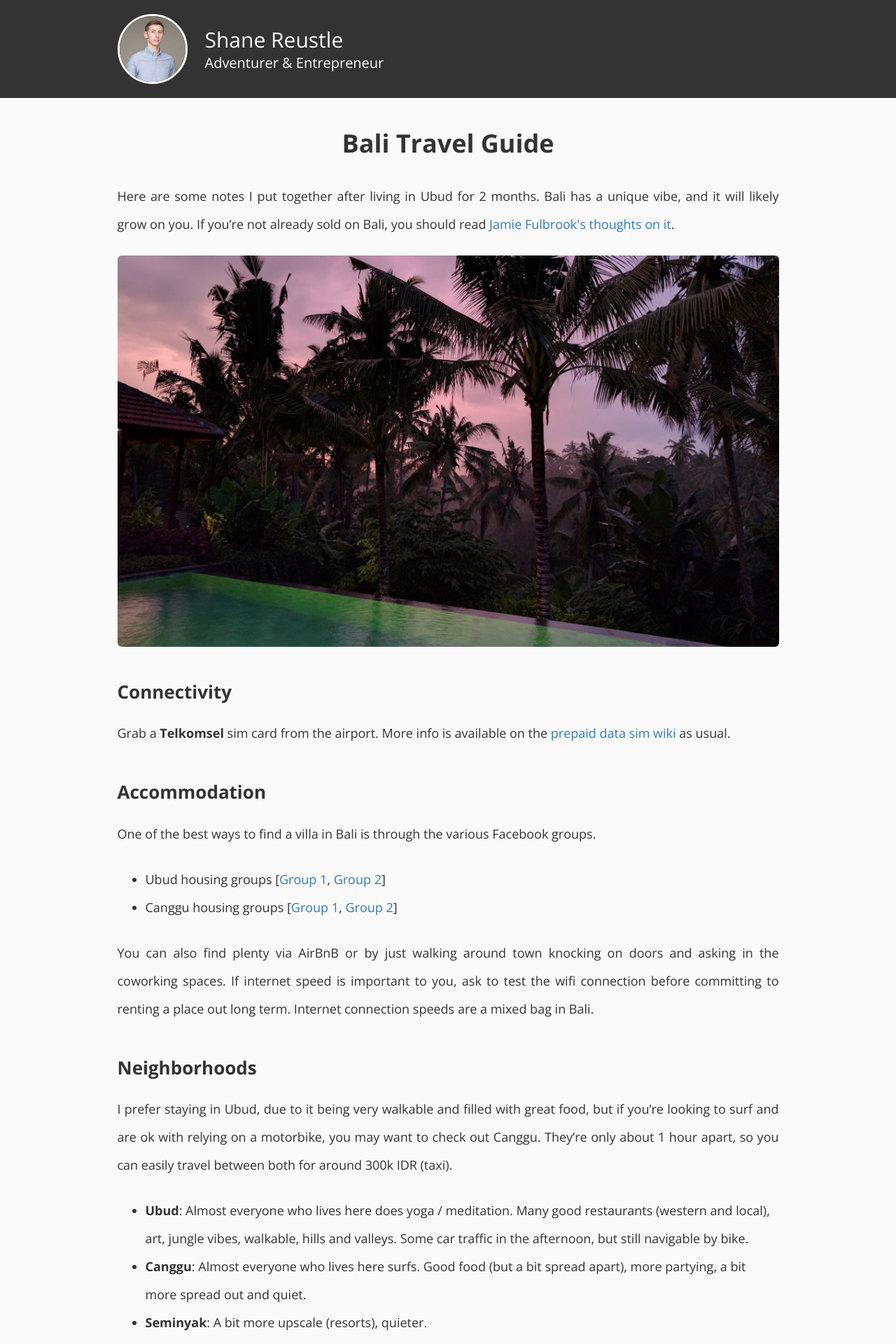
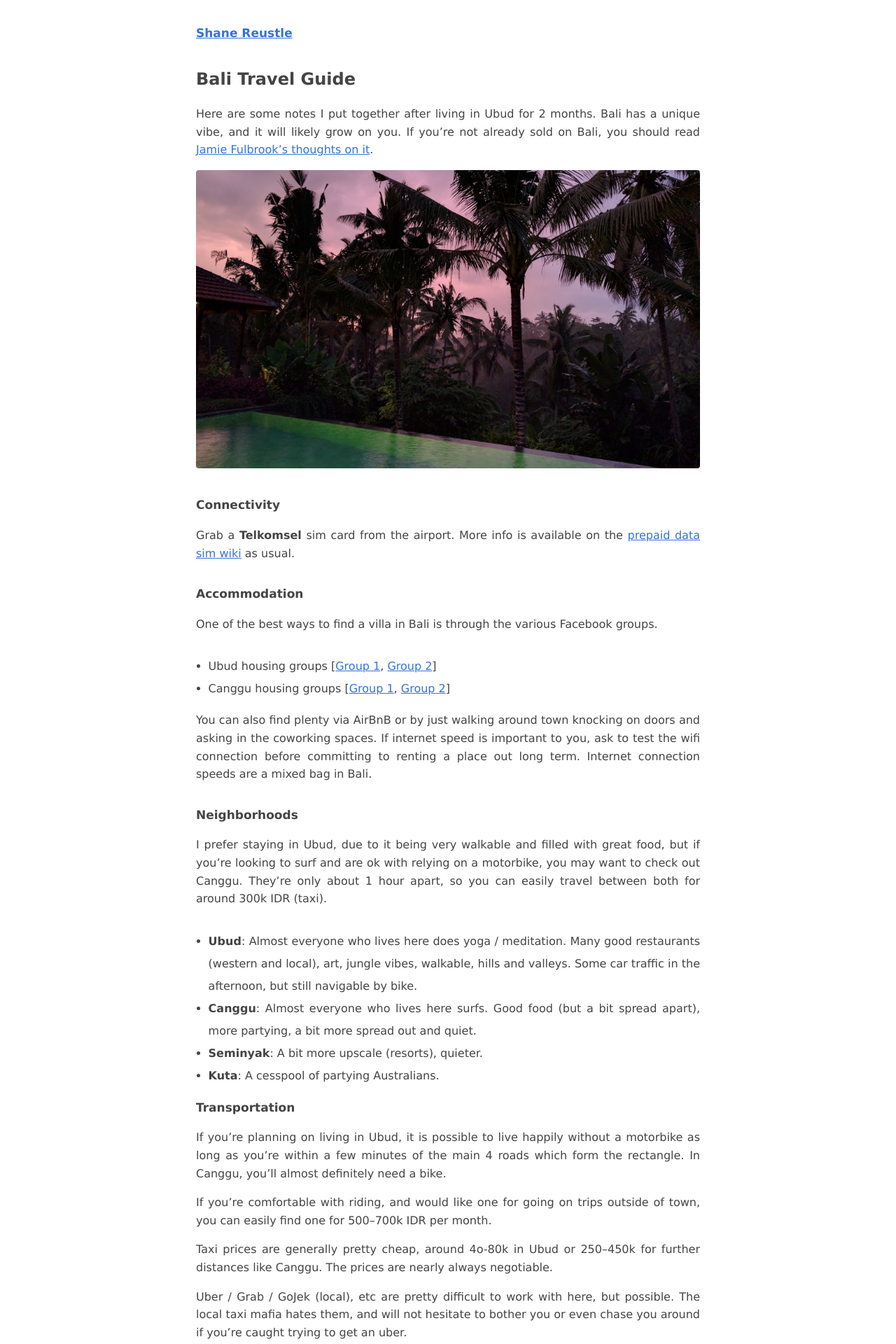
Before and after one commit to reustle/reustle, a Jekyll site: the page built from _posts/2016-11-28-bali-travel-guide.md, in a window 1280 px wide. Shown: the top 1920 px of the page at 70% size. Built offline with Jekyll 4.4.1, drawn with Linux system fonts in a browser that asks for light colours; some of the changed text lies outside the part shown.

Commit message:
Update and rename 2016-11-28-bali-travel-guide.html to 2016-11-28-bali-travel-guide.md

```diff
--- a/_posts/2016-11-28-bali-travel-guide.html
+++ b/_posts/2016-11-28-bali-travel-guide.md
@@ -1,20 +1,23 @@
 ---
 title: Bali Travel Guide
 permalink: /bali-travel-guide.html
-layout: post
+layout: basic-post
 ---
 
-<p>Here are some notes I put together after living in Ubud for 2 months. Bali has a unique vibe, and it will likely grow on you. If you’re not already sold on Bali, you should read <a href='https://medium.com/@onlybloodyhuman/the-b-option-67864bfbf5a9'>Jamie Fulbrook's thoughts on it</a>.<p>
+Here are some notes I put together after living in Ubud for 2 months. Bali has a unique vibe, and it will likely grow on you. If you’re not already sold on Bali, you should read [Jamie Fulbrook's thoughts on it](https://medium.com/@onlybloodyhuman/the-b-option-67864bfbf5a9).
 
-<img src='/static/resources/bali-1.jpg' class='img-rounded' alt=''/>
+<img src='/static/resources/bali-1.jpg' alt=''/>
 
 
-<h2>Connectivity</h2>
-<p>Grab a <b>Telkomsel</b> sim card from the airport. More info is available on the <a href='http://prepaid-data-sim-card.wikia.com/wiki/Indonesia'>prepaid data sim wiki</a> as usual.</p>
+## Connectivity
+
+Grab a **Telkomsel** sim card from the airport. More info is available on the [prepaid data sim wiki](http://prepaid-data-sim-card.wikia.com/wiki/Indonesia) as usual.
 
 
-<h2>Accommodation</h2>
-<p>One of the best ways to find a villa in Bali is through the various Facebook groups.</p>
+## Accommodation
+
+One of the best ways to find a villa in Bali is through the various Facebook groups.
+
 <ul>
     <li>Ubud housing groups [<a href='https://www.facebook.com/groups/UbudMonthlyRentals/'>Group 1</a>, <a href='https://www.facebook.com/groups/1523008504577896/'>Group 2</a>]</li>
     <li>Canggu housing groups [<a href='https://www.facebook.com/groups/1380848555535084/'>Group 1</a>, <a href='https://www.facebook.com/groups/746999628699757/'>Group 2</a>]</li>
@@ -22,34 +25,42 @@ layout: post
 <p>You can also find plenty via AirBnB or by just walking around town knocking on doors and asking in the coworking spaces. If internet speed is important to you, ask to test the wifi connection before committing to renting a place out long term. Internet connection speeds are a mixed bag in Bali.</p>
 
 
-<h2>Neighborhoods</h2>
-<p>I prefer staying in Ubud, due to it being very walkable and filled with great food, but if you’re looking to surf and are ok with relying on a motorbike, you may want to check out Canggu. They’re only about 1 hour apart, so you can easily travel between both for around 300k IDR (taxi).
+## Neighborhoods
+
+I prefer staying in Ubud, due to it being very walkable and filled with great food, but if you’re looking to surf and are ok with relying on a motorbike, you may want to check out Canggu. They’re only about 1 hour apart, so you can easily travel between both for around 300k IDR (taxi).
+
 <ul>
-	<li><b>Ubud</b>: Almost everyone who lives here does yoga / meditation. Many good restaurants (western and local), art, jungle vibes, walkable, hills and valleys. Some car traffic in the afternoon, but still navigable by bike.</li>
-	<li><b>Canggu</b>: Almost everyone who lives here surfs. Good food (but a bit spread apart), more partying, a bit more spread out and quiet.</li>
-	<li><b>Seminyak</b>: A bit more upscale (resorts), quieter.</li>
-	<li><b>Kuta</b>: A cesspool of partying Australians.</li>
+  <li><b>Ubud</b>: Almost everyone who lives here does yoga / meditation. Many good restaurants (western and local), art, jungle vibes, walkable, hills and valleys. Some car traffic in the afternoon, but still navigable by bike.</li>
+  <li><b>Canggu</b>: Almost everyone who lives here surfs. Good food (but a bit spread apart), more partying, a bit more spread out and quiet.</li>
+  <li><b>Seminyak</b>: A bit more upscale (resorts), quieter.</li>
+  <li><b>Kuta</b>: A cesspool of partying Australians.</li>
 </ul>
 
 
-<h2>Transportation</h2>
-<p>If you’re planning on living in Ubud, it is possible to live happily without a motorbike as long as you’re within a few minutes of the main 4 roads which form the rectangle. In Canggu, you’ll almost definitely need a bike.</p>
+## Transportation
+
+If you’re planning on living in Ubud, it is possible to live happily without a motorbike as long as you’re within a few minutes of the main 4 roads which form the rectangle. In Canggu, you’ll almost definitely need a bike.
+
 If you’re comfortable with riding, and would like one for going on trips outside of town, you can easily find one for 500–700k IDR per month.
-<p>Taxi prices are generally pretty cheap, around 4o-80k in Ubud or 250–450k for further distances like Canggu. The prices are nearly always negotiable.</p>
-<p>Uber / Grab / GoJek (local), etc are pretty difficult to work with here, but possible. The local taxi mafia hates them, and will not hesitate to bother you or even chase you around if you’re caught trying to get an uber.</p>
+
+Taxi prices are generally pretty cheap, around 4o-80k in Ubud or 250–450k for further distances like Canggu. The prices are nearly always negotiable.
+
+Uber / Grab / GoJek (local), etc are pretty difficult to work with here, but possible. The local taxi mafia hates them, and will not hesitate to bother you or even chase you around if you’re caught trying to get an uber.
 
 
-<h2>Workplaces</h2>
-<p>There are a bunch of great cafes and coworking spaces to work from around Ubud. Here are a few of my favorites:</p>
+## Workplaces
+
+There are a bunch of great cafes and coworking spaces to work from around Ubud. Here are a few of my favorites:
+
 <ul>
 	<li>Coworking Spaces: <a href='https://www.google.com/maps/place/Hubud/@-8.518047,115.261382,15z/data=!4m5!3m4!1s0x0:0x291539b17657c74f!8m2!3d-8.518047!4d115.261382'>Hubud</a>, <a href='https://www.google.com/maps/place/Outpost/@-8.518047,115.261382,15z/data=!4m12!1m6!3m5!1s0x0:0x291539b17657c74f!2sHubud!8m2!3d-8.518047!4d115.261382!3m4!1s0x0:0x6562e225c6df8a88!8m2!3d-8.5277218!4d115.2557579'>Outpost</a></li>
 	<li>Cafes &amp; Restaurants: <a href='https://www.google.com/maps/place/KAFE/@-8.5140987,115.2641559,15z/data=!4m5!3m4!1s0x0:0x9f81e5b6c6de53e6!8m2!3d-8.5140987!4d115.2641559?sa=X&ved=0ahUKEwjjnNe9qsjQAhXIOo8KHQTiA2UQ_BIIdDAK'>Kafe</a>, <a href='https://www.google.com/maps/place/Atman+Kafe/@-8.5128052,115.2654354,17.18z/data=!4m12!1m6!3m5!1s0x0:0x9f81e5b6c6de53e6!2sKAFE!8m2!3d-8.5140987!4d115.2641559!3m4!1s0x0:0x7a805d358e2a7c40!8m2!3d-8.5128062!4d115.2642363'>Atman Cafe</a>, <a href='https://www.google.com/maps/place/Tutmak/@-8.5115717,115.2633567,17.18z/data=!4m12!1m6!3m5!1s0x0:0x9f81e5b6c6de53e6!2sKAFE!8m2!3d-8.5140987!4d115.2641559!3m4!1s0x0:0x8b444f2691fe8139!8m2!3d-8.5097457!4d115.2622093'>Tutmak</a></li>
 </ul>
 
-<img src='/static/resources/bali-2.jpg' class='img-rounded' alt=''/>
+<img src='/static/resources/bali-2.jpg' alt=''/>
 
+## Activites
 
-<h2>Activites</h2>
 <ul>
 	<li>Motorcycling around the island (jungle-y roads north of Ubud)</li>
 	<li>Go surfing in Canggu or Seminyak</li>
```
Also changed, not shown: other parts of _posts/2016-11-28-bali-travel-guide.md (+0 -4 lines).
